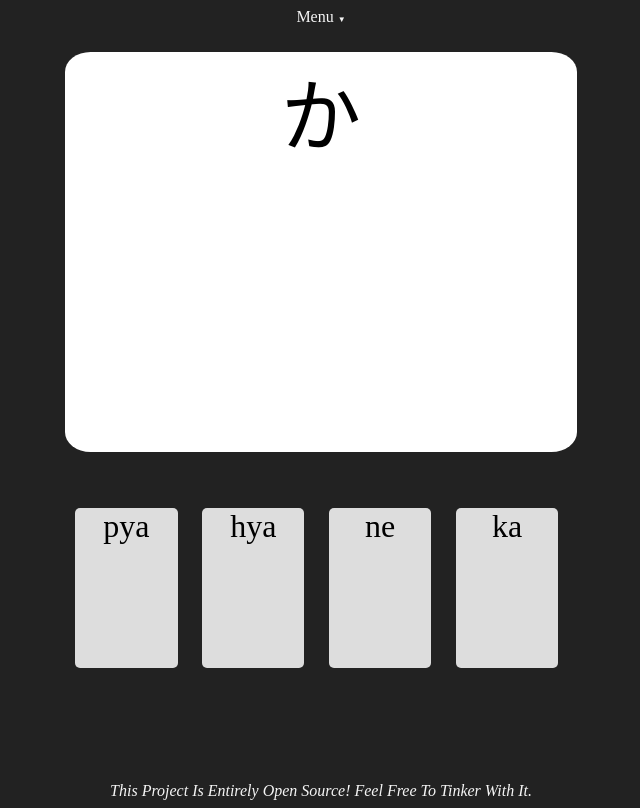
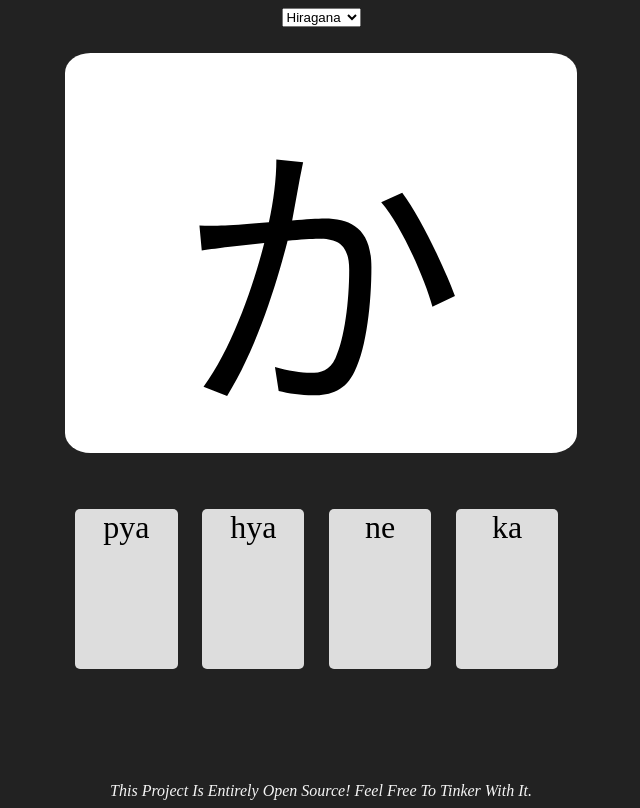
Before and after one commit to ElvinSamuel/TheLanguageLearningProject, a plain HTML site: page index.html in a window 1280 px wide. Shown: the whole page, without its empty margins (327-967 px from the left). Drawn offline with Linux system fonts and the light colour scheme.

Commit message:
Add option to select language.

```diff
--- a/css/main.css
+++ b/css/main.css
@@ -46,7 +46,7 @@ div#mainContent {
     height: 50%;
     border-radius: 5%;
     text-align: center;
-    font-size: 5em;
+    font-size: 18em;
     margin: auto;
     margin-top: 2%;
     background-color: #FFF;
--- a/index.html
+++ b/index.html
@@ -8,7 +8,11 @@
     <body>
         <nav>
             <ul>
-                <li>Menu <span id='menuDownArrow'>&#x25BC;</span></li>
+                <select name="selectLanguage" id="selectLanguage">
+                    <option value="">Hiragana</option>
+                    <option value="">Katakana</option>
+                    <option value="">Romaji</option>
+                </select>
             </ul>
         </nav>
         <div id='mainContent'>彼</div>
--- a/js/main.js
+++ b/js/main.js
@@ -92,6 +92,11 @@ $(document).ready(function() {
     var questionAlphabet = hiragana;
     var answerAlphabet = romaji;
     var timeUntilNextQuestion = 2000;
+    var listOfAllAlphabets = {
+        "Hiragana" : hiragana,
+        "Katakana" : katakana,
+        "Romaji" : romaji
+    };
 
     function setQuestionAlphabet(alphabet) {
         questionAlphabet = alphabet;
@@ -100,6 +105,12 @@ $(document).ready(function() {
     function setAnswerAlphabet(alphabet) {
         answerAlphabet = alphabet;
     }
+
+    $('#selectLanguage').on("change", function(){
+        var alphabet = $("#selectLanguage option:selected").text();
+        setQuestionAlphabet(listOfAllAlphabets[alphabet]);
+        populateQuestionAnswerFields();
+    });
 
     function renderQuestion() {
         populateQuestionAnswerFields();
```
